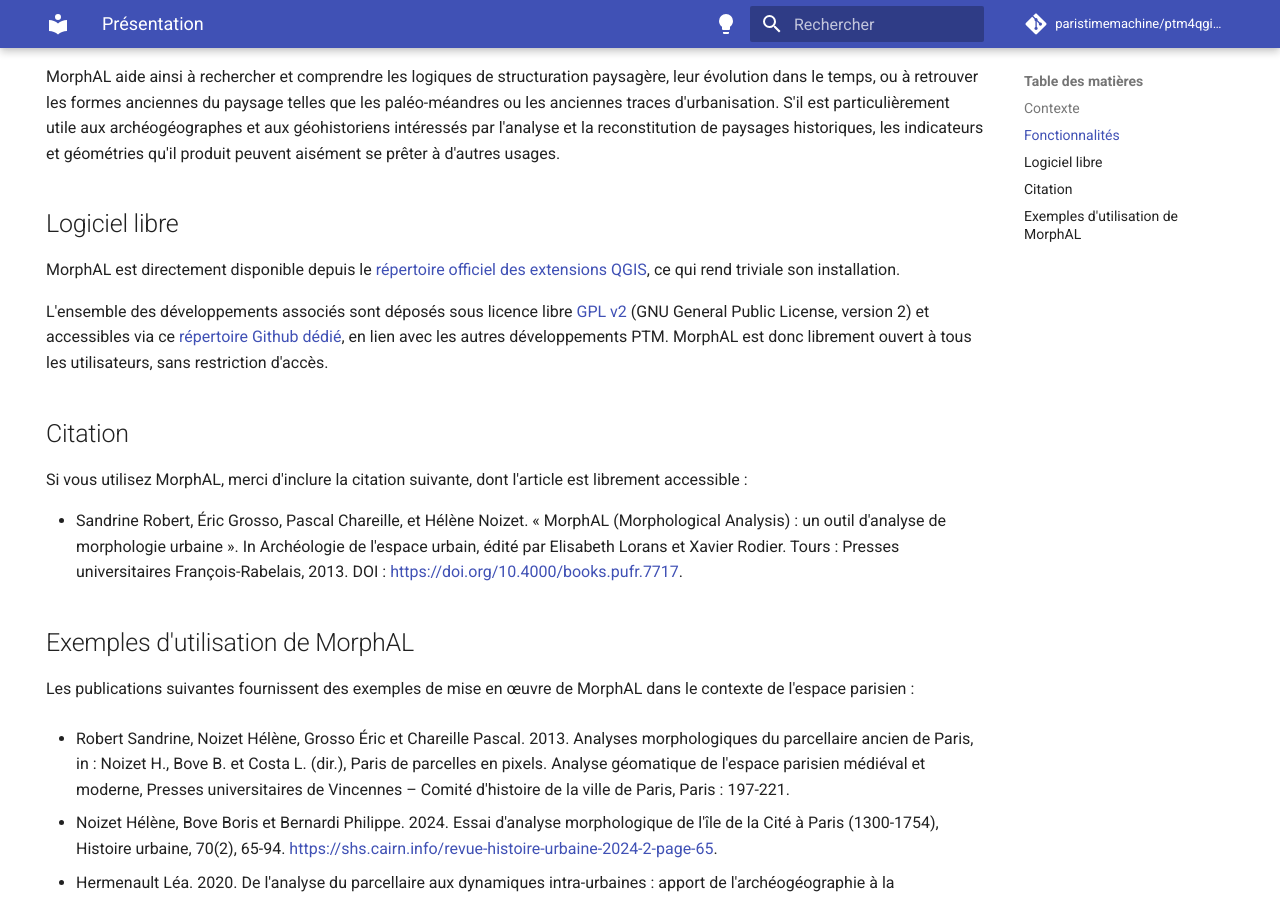
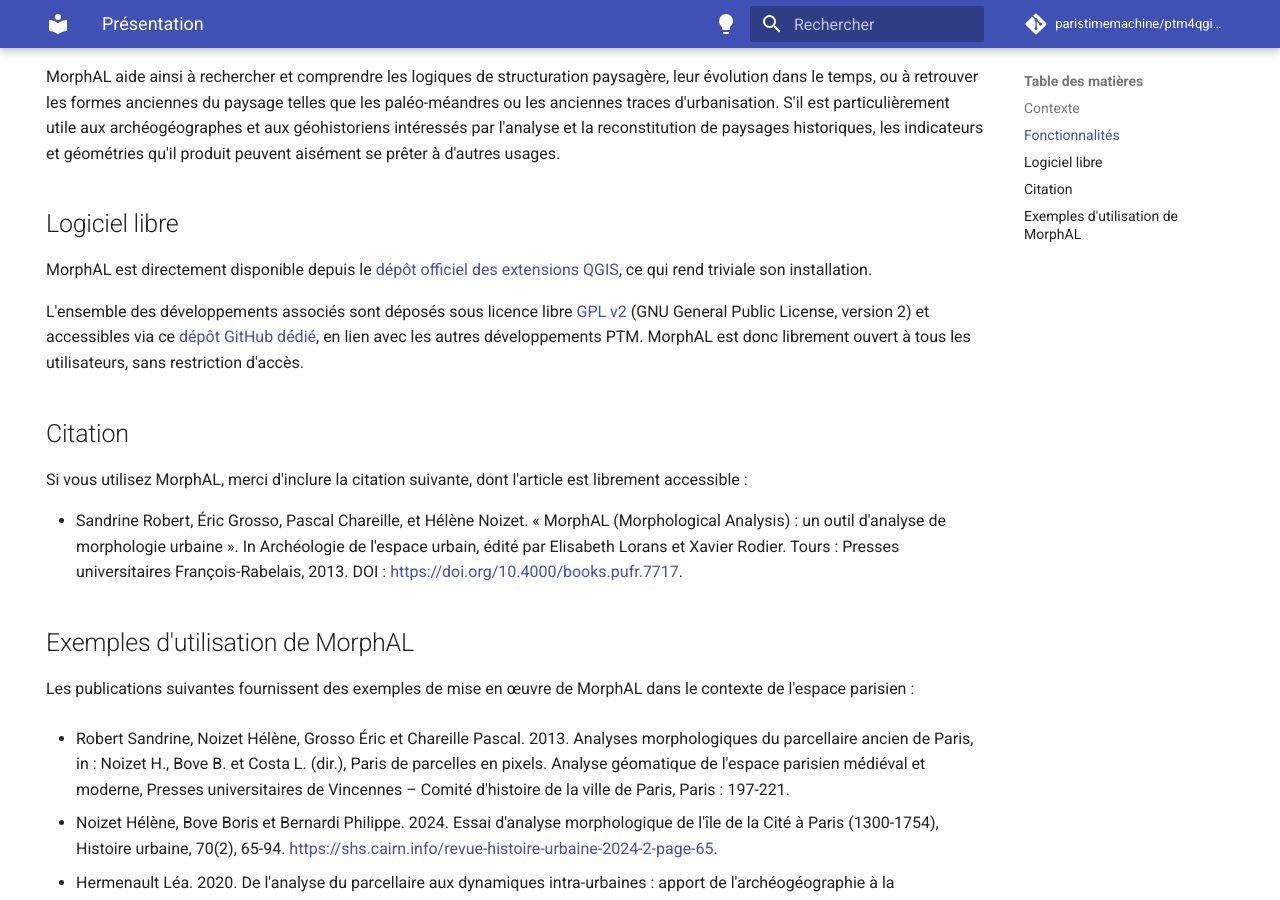
Before and after one commit to paristimemachine/morphal-documentation, an MkDocs documentation site: the page built from docs/presentation.md, in a window 1280 px wide and 900 px high, scrolled down 728 px. Built offline with MkDocs 1.6.1 and Material for MkDocs 9.7.7, drawn with Linux system fonts in a browser that asks for light colours; a script that is not in the unit is left out; comment, search, counter and statistics services are not loaded.

Commit message:
Update presentation page content

```diff
--- a/docs/presentation.md
+++ b/docs/presentation.md
@@ -27,9 +26,9 @@ MorphAL aide ainsi à rechercher et comprendre les logiques de structuration pay
 
 ## Logiciel libre
 
-MorphAL est directement disponible depuis le [répertoire officiel des extensions QGIS](https://plugins.qgis.org/plugins/morphal/){target="_blank"}, ce qui rend triviale son installation.
+MorphAL est directement disponible depuis le [dépôt officiel des extensions QGIS](https://plugins.qgis.org/plugins/morphal/){target="_blank"}, ce qui rend triviale son installation.
 
-L'ensemble des développements associés sont déposés sous licence libre [GPL v2](https://www.gnu.org/licenses/old-licenses/gpl-2.0.html){target="_blank"} (GNU General Public License, version 2) et accessibles via ce [répertoire Github dédié](https://github.com/paristimemachine/ptm4qgis-morphal){target="_blank"}, en lien avec les autres développements PTM. MorphAL est donc librement ouvert à tous les utilisateurs, sans restriction d'accès.
+L'ensemble des développements associés sont déposés sous licence libre [GPL v2](https://www.gnu.org/licenses/old-licenses/gpl-2.0.html){target="_blank"} (GNU General Public License, version 2) et accessibles via ce [dépôt GitHub dédié](https://github.com/paristimemachine/ptm4qgis-morphal){target="_blank"}, en lien avec les autres développements PTM. MorphAL est donc librement ouvert à tous les utilisateurs, sans restriction d'accès.
 
 ## Citation
 
```
Also changed, not shown: other parts of docs/presentation.md (+2 -3 lines).
